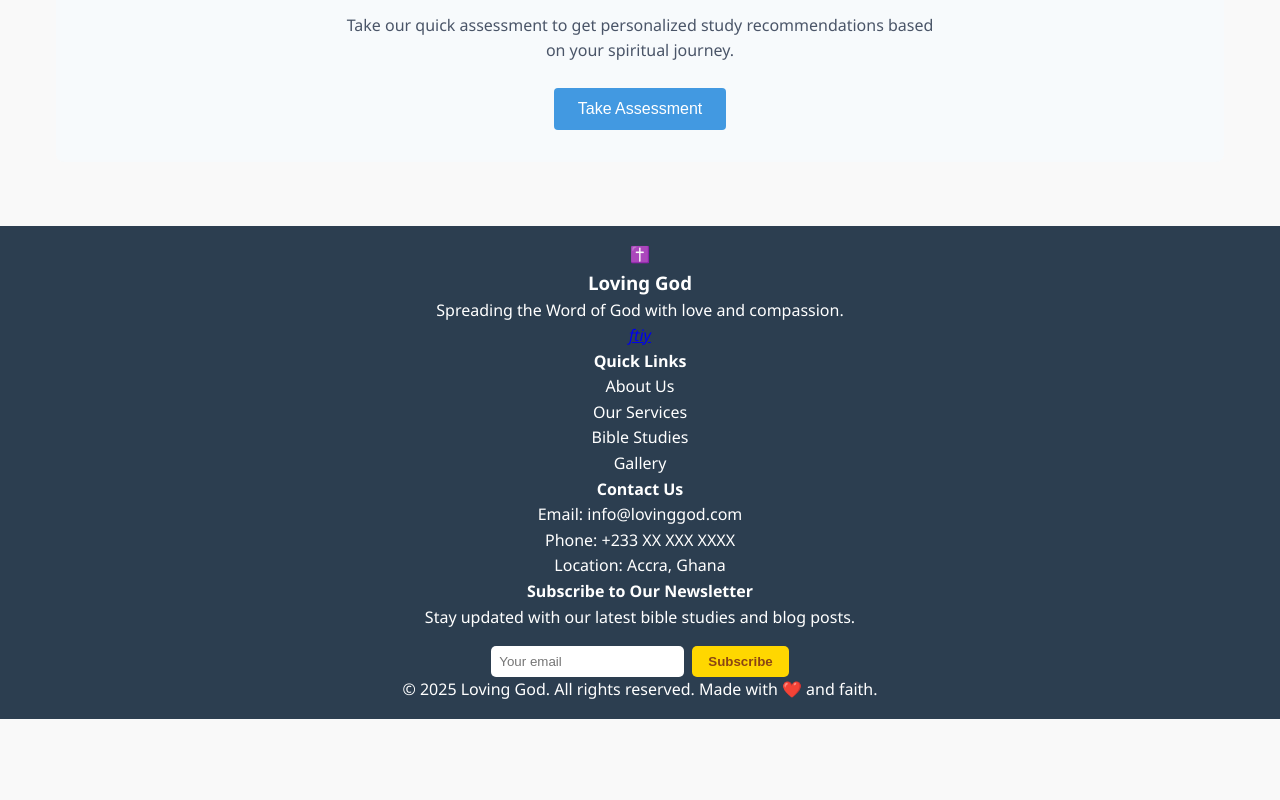
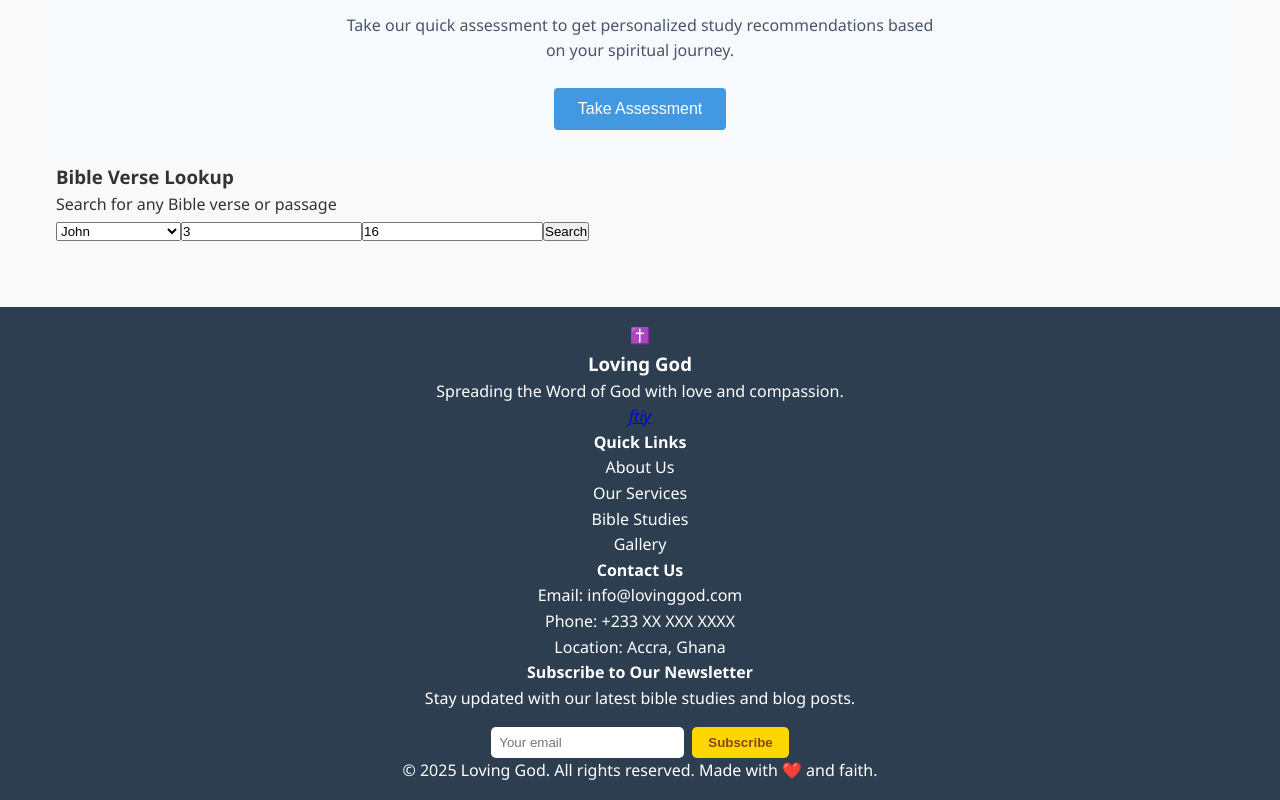
Before and after one commit to Darko-beep/LovingGod, a React (Create React App) app: page /bible-studies in a window 1280 px wide. Shown: the part 1425-2225 px from the top of the page. Before the commit the page ends 2144 px from the top, so only its background shows below. Built offline with nearby package versions, Linux system fonts and the light colour scheme.

Commit message:
Update BibleStudies.js

```diff
--- a/src/pages/BibleStudies.js
+++ b/src/pages/BibleStudies.js
@@ -231,9 +231,105 @@ const BibleStudies = () => {
           <p>Take our quick assessment to get personalized study recommendations based on your spiritual journey.</p>
           <button className="recommendation-button">Take Assessment</button>
         </div>
+
+        {/* Bible API Section */}
+        <div className="bible-api-section">
+          <h3>Bible Verse Lookup</h3>
+          <p className="text-center mb-3">Search for any Bible verse or passage</p>
+
+          <BibleSearch />
+        </div>
       </div>
     </AnimatedPage>
   );
 };
 
+// Bible Search Component
+const BibleSearch = () => {
+  const [book, setBook] = useState('John');
+  const [chapter, setChapter] = useState('3');
+  const [verse, setVerse] = useState('16');
+  const [verseText, setVerseText] = useState('');
+  const [loading, setLoading] = useState(false);
+
+  const books = [
+    'Genesis', 'Exodus', 'Leviticus', 'Numbers', 'Deuteronomy',
+    'Joshua', 'Judges', 'Ruth', '1 Samuel', '2 Samuel',
+    '1 Kings', '2 Kings', '1 Chronicles', '2 Chronicles',
+    'Ezra', 'Nehemiah', 'Esther', 'Job', 'Psalms', 'Proverbs',
+    'Ecclesiastes', 'Song of Solomon', 'Isaiah', 'Jeremiah',
+    'Lamentations', 'Ezekiel', 'Daniel', 'Hosea', 'Joel',
+    'Amos', 'Obadiah', 'Jonah', 'Micah', 'Nahum', 'Habakkuk',
+    'Zephaniah', 'Haggai', 'Zechariah', 'Malachi',
+    'Matthew', 'Mark', 'Luke', 'John', 'Acts', 'Romans',
+    '1 Corinthians', '2 Corinthians', 'Galatians', 'Ephesians',
+    'Philippians', 'Colossians', '1 Thessalonians', '2 Thessalonians',
+    '1 Timothy', '2 Timothy', 'Titus', 'Philemon', 'Hebrews',
+    'James', '1 Peter', '2 Peter', '1 John', '2 John', '3 John',
+    'Jude', 'Revelation'
+  ];
+
+  const handleSearch = async (e) => {
+    e.preventDefault();
+    setLoading(true);
+
+    // Simulated API response - in production, you would call a real Bible API
+    setTimeout(() => {
+      if (book === 'John' && chapter === '3' && verse === '16') {
+        setVerseText('For God so loved the world that he gave his one and only Son, that whoever believes in him shall not perish but have eternal life.');
+      } else if (book === 'Psalms' && chapter === '23' && verse === '1') {
+        setVerseText('The Lord is my shepherd, I lack nothing.');
+      } else {
+        setVerseText(`${book} ${chapter}:${verse} - "This is a placeholder for the verse text. In production, this would fetch from a Bible API."`);
+      }
+      setLoading(false);
+    }, 1000);
+  };
+
+  return (
+    <>
+      <form onSubmit={handleSearch} className="bible-search-form">
+        <select
+          value={book}
+          onChange={(e) => setBook(e.target.value)}
+          className="bible-select"
+        >
+          {books.map(b => (
+            <option key={b} value={b}>{b}</option>
+          ))}
+        </select>
+
+        <input
+          type="number"
+          placeholder="Chapter"
+          value={chapter}
+          onChange={(e) => setChapter(e.target.value)}
+          min="1"
+          className="bible-input"
+        />
+
+        <input
+          type="number"
+          placeholder="Verse"
+          value={verse}
+          onChange={(e) => setVerse(e.target.value)}
+          min="1"
+          className="bible-input"
+        />
+
+        <button type="submit" className="search-bible-btn">
+          {loading ? 'Searching...' : 'Search'}
+        </button>
+      </form>
+
+      {verseText && (
+        <div className="bible-verse-display">
+          <h4>{book} {chapter}:{verse}</h4>
+          <p>{verseText}</p>
+        </div>
+      )}
+    </>
+  );
+};
+
 export default BibleStudies;
```
